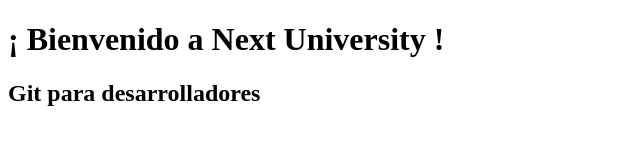
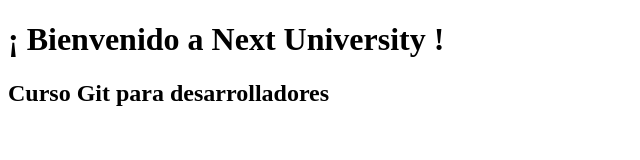
Before and after one commit to developernextu/NextU, a plain HTML site: page WebContent/index.html in a window 1280 px wide. Shown: the whole page, without its empty margins (0-640 px from the left). Drawn offline with Linux system fonts and the light colour scheme.

Commit message:
Este es nuestro segundo commit desde Eclipse

```diff
--- a/WebContent/index.html
+++ b/WebContent/index.html
@@ -7,7 +7,7 @@
 	<body>
 		<div>
 			<h1>¡ Bienvenido a Next University !</h1>
-			<h2>Git para desarrolladores</h2>
+			<h2>Curso Git para desarrolladores</h2>
 		</div>
 	</body>
 </html>
```
